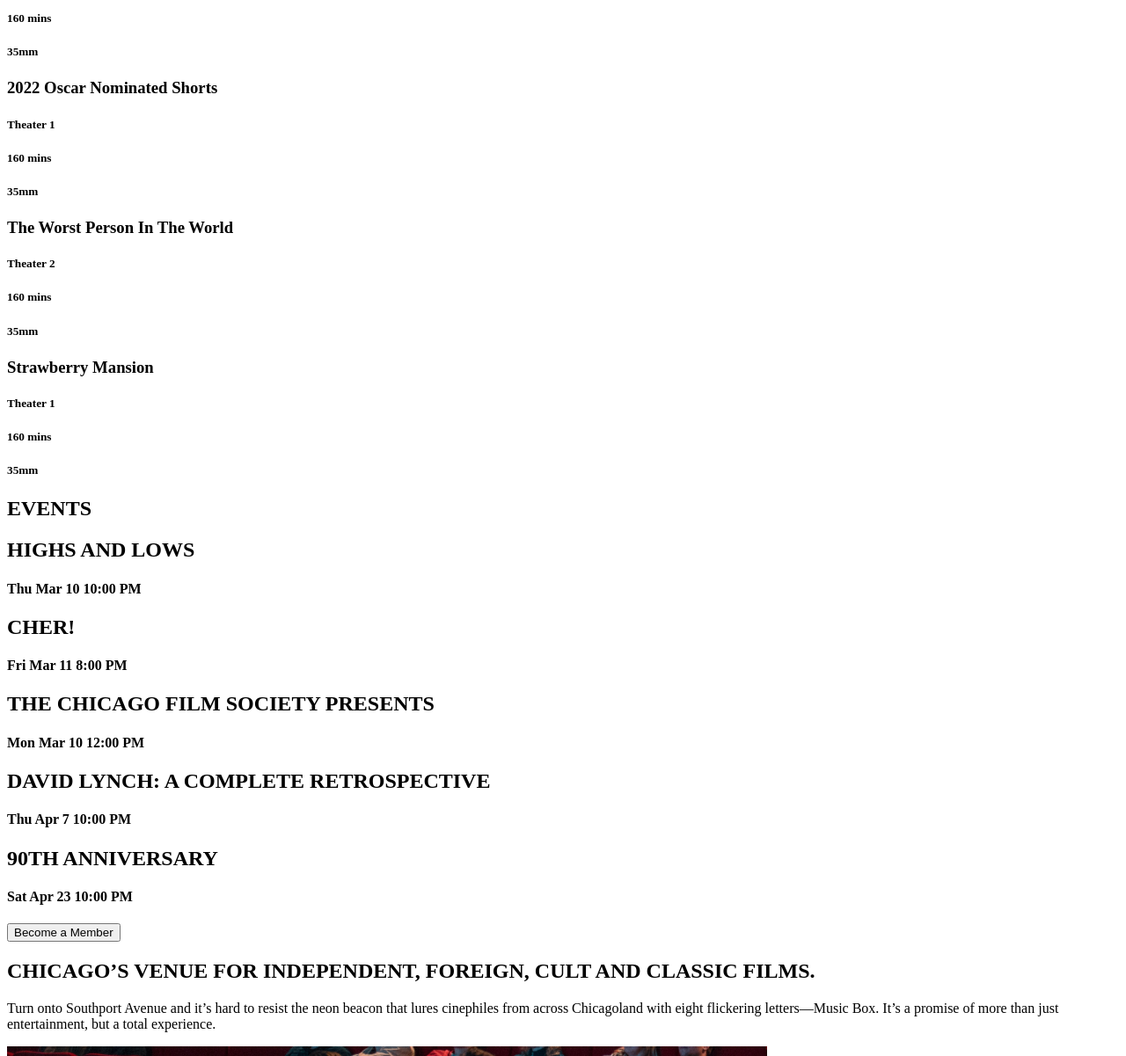
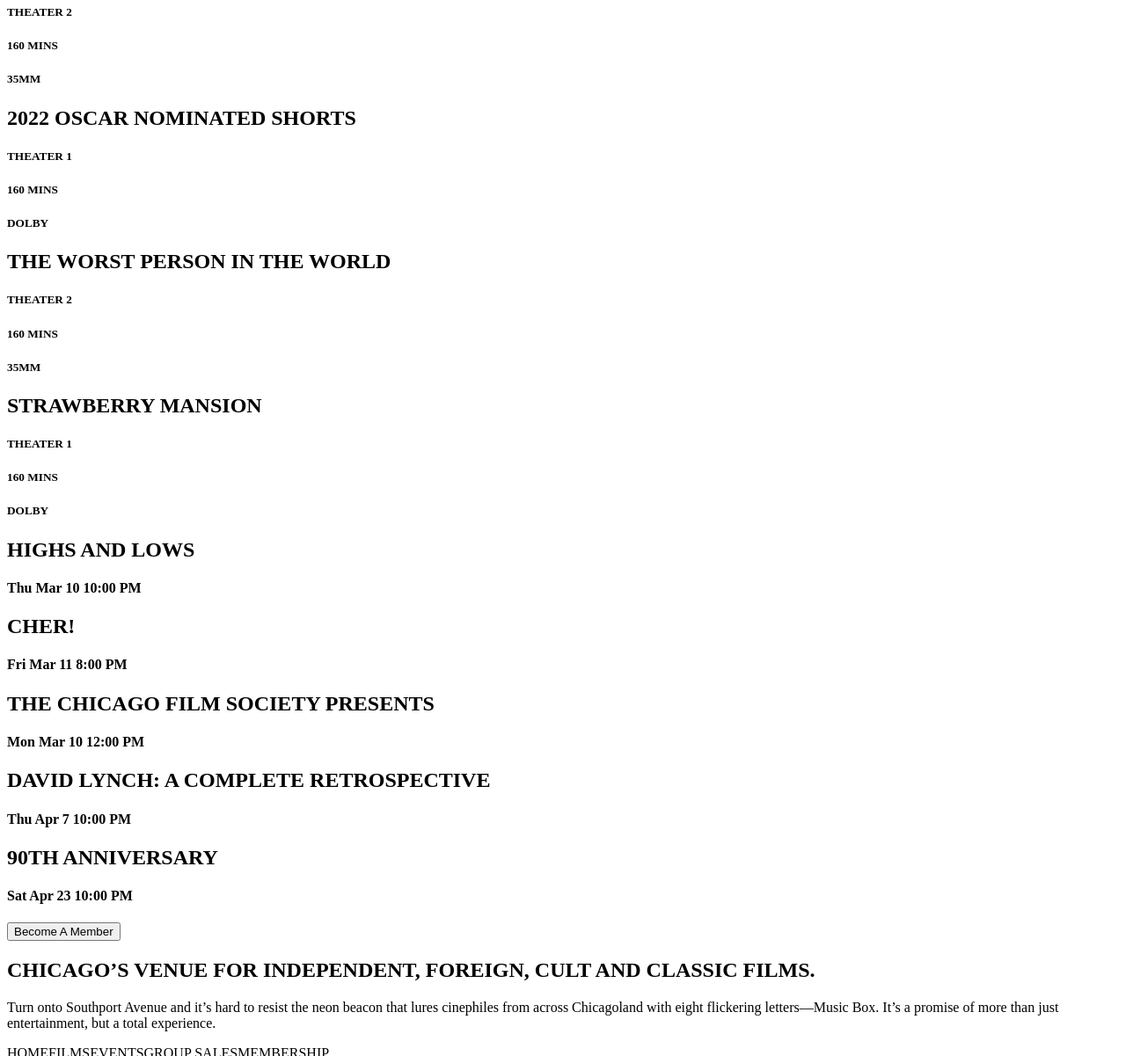
Before and after one commit to mjnyland/22_03_14_TOP_RestaurantPage, a website built with webpack: page dist/index.html in a window 1280 px wide. Shown: the part 1210-2411 px from the top of the page at 88% size. Built offline with nearby package versions, Linux system fonts and the light colour scheme.

Commit message:
finished loading home with JS

```diff
--- /dev/null
+++ b/src/events.js
@@ -0,0 +1,35 @@
+import { createElement } from './functions'
+
+const Event = (name, time) => {
+    const newEvent = {name, time};
+    return newEvent
+}
+
+function createEvents(arr){
+    const eventsCont = createElement('DIV', 'events-cont')
+
+        for (let i = 0; i < 5; i++){
+            const eventCont = createElement('DIV', `event-${i}-cont`);
+            const eventName = createElement('H2', `event-${i}-name`)
+            const eventDate = createElement('H4', `event-${i}-date`)
+
+            console.log(arr[i])
+            eventName.textContent = arr[i].name;
+            eventDate.textContent = arr[i].time;
+
+            console.log(eventName)
+
+            eventCont.append(eventName, eventDate)
+
+            eventsCont.append(eventCont)
+        }
+
+    const becomeMemberButton = createElement('BUTTON', 'become-member-button');
+    becomeMemberButton.textContent = 'Become A Member';
+
+    eventsCont.append(becomeMemberButton)
+
+    return eventsCont
+}
+
+export { Event, createEvents }
--- a/src/functions.js
+++ b/src/functions.js
@@ -10,5 +10,9 @@
     }
 }
 
+const Showtime = (title, theater, runtime, format) => {
+    return{title, theater, runtime, format}
+}
 
-export {createElement, clearHTML};
+
+export { createElement, clearHTML, Showtime };
--- a/src/home.js
+++ b/src/home.js
@@ -1,7 +1,114 @@
-const Showtime = (title, theater, runtime, format) => {
-    return{title, theater, runtime, format}
+import {createElement, clearHTML} from './functions';
+import {createShowtimesCont, Showtime} from './showtimes';
+import {Event, createEvents} from './events'
+
+const showtimes = [];
+
+const showtime1 = Showtime('THE WORST PERSON IN THE WORLD', 'THEATER 1', '160 MINS', 'DOLBY');
+const showtime2 = Showtime('STRAWBERRY MANSION', 'THEATER 2', '160 MINS', '35MM');
+const showtime3 = Showtime('2022 OSCAR NOMINATED SHORTS', 'THEATER 1', '160 MINS', 'DOLBY');
+const showtime4 = Showtime('THE WORST PERSON IN THE WORLD', 'THEATER 2', '160 MINS', '35MM');
+const showtime5 = Showtime('STRAWBERRY MANSION', 'THEATER 1', '160 MINS', 'DOLBY');
+
+showtimes.push(showtime1, showtime2, showtime3, showtime4, showtime5)
+
+const events = [];
+
+const event1 = Event('HIGHS AND LOWS', 'Thu Mar 10 10:00 PM');
+const event2 = Event('CHER!', 'Fri Mar 11 8:00 PM');
+const event3 = Event('THE CHICAGO FILM SOCIETY PRESENTS', 'Mon Mar 10 12:00 PM');
+const event4 = Event('DAVID LYNCH: A COMPLETE RETROSPECTIVE', 'Thu Apr 7 10:00 PM');
+const event5 = Event('90TH ANNIVERSARY', 'Sat Apr 23 10:00 PM');
+
+events.push(event1, event2, event3, event4, event5)
+
+function createNowPlaying(){
+    const nowPlayingCont = createElement('DIV', 'now-playing-heading');
+
+    const h1 = createElement('H1', 'now-playing');
+    h1.textContent = 'NOW PLAYING';
+
+    const hr = createElement('HR', 'hr');
+
+    nowPlayingCont.append(h1, hr)
+
+    return nowPlayingCont
 }
 
-const theWorstPers = Showtime('THE WORST PERSON IN THE WORLD', 'THEATER 1', '160 MINS', '35MM')
+function createNav(){
+    const nav = createElement('NAV', 'nav');
 
-export default{theWorstPers}
+    const menuLink = createElement('P', 'menu-link');
+    menuLink.textContent = 'Menu';
+
+    const logo = createElement('IMG', 'music-box-logo');
+    logo.src = '/src/images/MusicBox_Logo_White.png'
+    const memberLogin = createElement('BUTTON', 'member-login-button');
+    memberLogin.textContent = 'Member Login';
+
+    nav.append(menuLink, logo, memberLogin)
+    return nav
+}
+
+function createFeaturedMovies(){
+    const featuredMovCont = createElement('DIV', 'featured-movie-cont');
+    const featuredThumb = createElement('IMG', 'featured-movie-thumbnail');
+    featuredThumb.src = '/src/images/Ratatouille_MovieStill.png';
+    const featuredTitle = createElement('h3', 'featured-title');
+    featuredTitle.textContent = 'Ratatoille';
+    const featuredDirector = createElement('p', 'featured-director');
+    featuredDirector.textContent = 'Brad Bird';
+
+    featuredMovCont.append(featuredThumb, featuredTitle, featuredDirector)
+    return featuredMovCont
+}
+
+function createInfo(){
+    const infoSection = createElement('SECTION', 'info');
+    const h2 = createElement('H2', 'info-heading');
+    const infoText = createElement('P', 'info-text');
+
+    h2.textContent = 'CHICAGO’S VENUE FOR INDEPENDENT, FOREIGN, CULT AND CLASSIC FILMS.';
+    infoText.textContent = 'Turn onto Southport Avenue and it’s hard to resist the neon beacon that lures cinephiles from across Chicagoland with eight flickering letters—Music Box. It’s a promise of more than just entertainment, but a total experience.'
+
+    infoSection.append(h2, infoText);
+
+    return infoSection
+}
+
+function createFooter(){
+    const footer = createElement('FOOTER', 'footer');
+
+    const logo = createElement('IMG', 'logo');
+    const homeLink = createElement('A', 'home-link');
+    homeLink.textContent = 'HOME';
+    const filmsLink = createElement('A', 'films-link');
+    filmsLink.textContent = 'FILMS';
+    const eventsLink = createElement('A', 'events-link');
+    eventsLink.textContent = 'EVENTS';
+    const salesLink = createElement('A', 'sales-link');
+    salesLink.textContent = 'GROUP SALES';
+    const membershipLink = createElement('A', 'membership-link');
+    membershipLink.textContent = 'MEMBERSHIP';
+
+    footer.append(logo, homeLink, filmsLink, eventsLink, salesLink, membershipLink)
+    return footer
+}
+
+function loadHome(){
+    const home = createElement('DIV', 'home');
+    const main = document.getElementById('main');
+
+    const eventsSection = createElement('SECTION', 'events')
+    eventsSection.append(createEvents(events))
+    clearHTML(main);
+    main.append(createNav(), createNowPlaying(), createFeaturedMovies(), createShowtimesCont(showtimes));
+
+
+    home.append(main, eventsSection, createInfo(), createFooter());
+
+    return home
+}
+
+
+export default loadHome
--- a/src/index.js
+++ b/src/index.js
@@ -1,3 +1,3 @@
-import theWorstPers from './home.js'
+import initializeSite from './website.js'
 
-console.log(theWorstPers)
+initializeSite()
--- /dev/null
+++ b/src/showtimes.js
@@ -0,0 +1,31 @@
+import {createElement} from './functions'
+
+
+const Showtime = (title, theater, runtime, format) => {
+    return {title, theater, runtime, format}
+}
+
+function createShowtimesCont(arr) {
+    const showtimesCont = createElement('DIV', 'showtimes-cont')
+
+    for (let i = 0; i<5; i++){
+        const showtimeCont = createElement('div', `showtime-cont-${i}`);
+
+        const title = createElement('h2', `showtime-title-${i}`);
+        title.textContent = arr[i].title;
+        const infoCont = createElement('div', `showtime-${i}-info-cont`);
+        const theater = createElement('h5', `showtime-${i}-theater`);
+        theater.textContent = arr[i].theater;
+        const runtime = createElement('h5', `showtime-${i}-runtime`);
+        runtime.textContent = arr[i].runtime;
+        const format = createElement('h5', `showtime-${i}-format`);
+        format.textContent = arr[i].format;
+        infoCont.append(theater, runtime, format);
+        showtimeCont.append(title, infoCont);
+        showtimesCont.append(showtimeCont)
+    }
+
+    return showtimesCont;
+}
+
+export {Showtime, createShowtimesCont}
--- a/src/website.js
+++ b/src/website.js
@@ -4,10 +4,12 @@
 import loadMember from member
 */
 
+import loadHome from './home'
 
 function initializeSite() {
     const content = document.getElementById('content')
-    console.log(content)
+
+    content.append(loadHome())
 
 }
 
--- a/webpack.config.js
+++ b/webpack.config.js
@@ -1,7 +1,9 @@
 const path = require('path');
 
 module.exports = {
+  mode: 'development',
   entry: './src/index.js',
+  devtool: 'inline-source-map',
   output: {
     filename: 'main.js',
     path: path.resolve(__dirname, 'dist'),
```
Also changed, not shown: dist/index.html, dist/main.js, src/Moviegoers_Image.png (deleted), src/Ratatouille_MovieStill.png (deleted).
